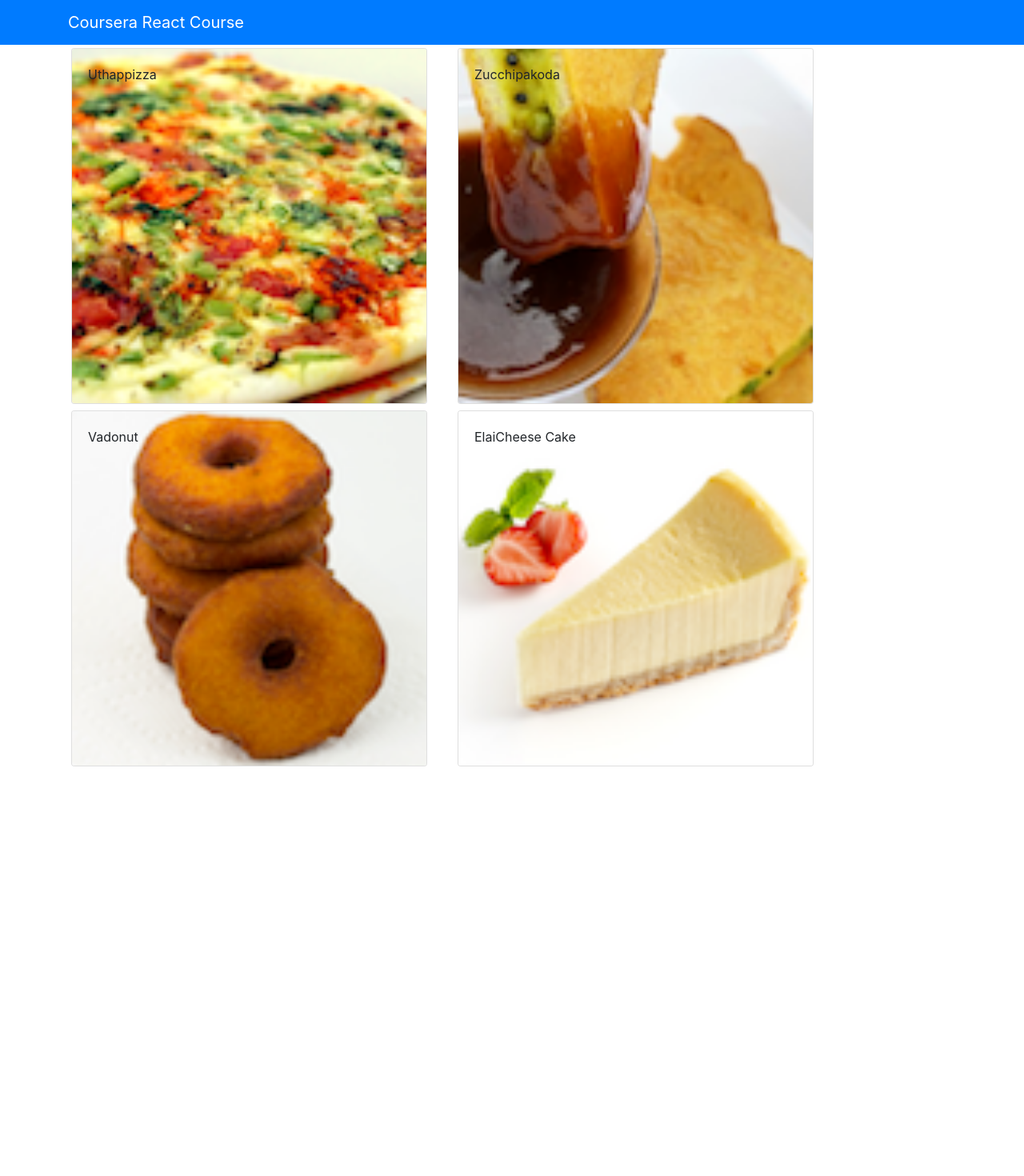
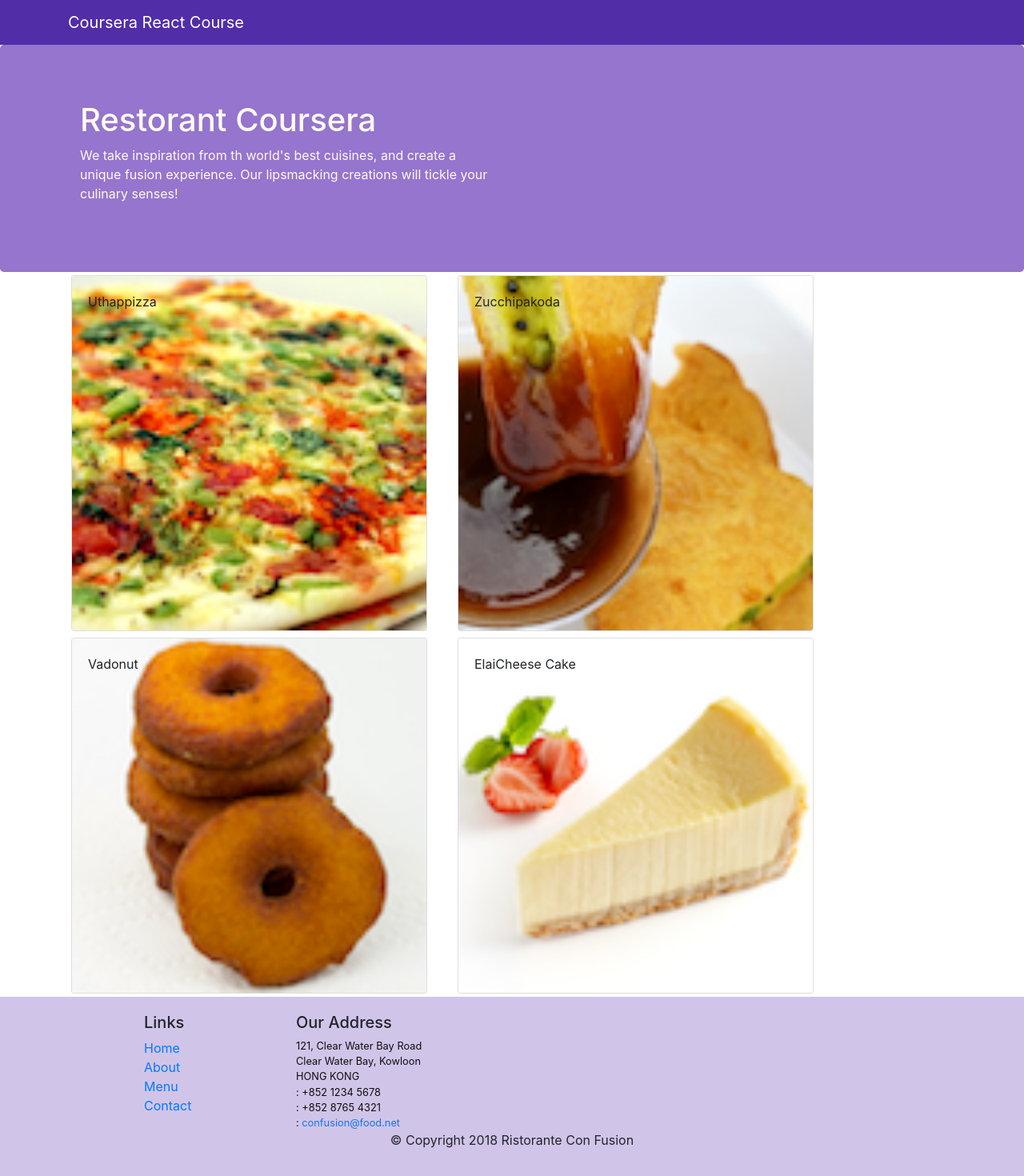
Before and after one commit to ajalvarez89/coursera-react-course, a React (Create React App) app: page / in a window 1280 px wide. Shown: the top 1470 px of the page at 80% size. Before the commit the page ends 962 px from the top, so only its background shows below. Built offline with nearby package versions, Linux system fonts and the light colour scheme; the HTML template or start-up script is replaced by a standard one.

Commit message:
implementing new components

```diff
--- a/src/components/DishdetailComponent.jsx
+++ b/src/components/DishdetailComponent.jsx
@@ -67,9 +67,11 @@
       const dishItem = RenderDish(props);
       const commentItem = RenderComments(props.dish);
       return (
-        <div className="row">
-          {dishItem}
-          {commentItem}
+        <div className="container">
+          <div className="row">
+            {dishItem}
+            {commentItem}
+          </div>
         </div>
       );
     } else {
--- a/src/components/MainComponent.jsx
+++ b/src/components/MainComponent.jsx
@@ -1,6 +1,7 @@
 import React, { Component } from "react";
-import { Navbar, NavbarBrand } from "reactstrap";
 import Menu from "./MenuComponent";
+import Header from "./HeaderComponent";
+import Footer from "./FooterComponent";
 import Dishdetail from "./DishdetailComponent";
 import { DISHES } from "../shared/dishes";
 
@@ -21,18 +22,11 @@
   render() {
     return (
       <div>
-        <Navbar dark color="primary">
-          <div className="container">
-            <NavbarBrand href="/">Coursera React Course</NavbarBrand>
-          </div>
-        </Navbar>
-        <div className="container">
-          <div className="row">
+        <Header />
         <Menu
           dishes={this.state.dishes}
           onClick={(dishId) => this.onDishSelect(dishId)}
         />
-          </div>
         <Dishdetail
           dish={
             this.state.dishes.filter(
@@ -40,7 +34,7 @@
             )[0]
           }
         />
-        </div>
+        <Footer/>
       </div>
     );
   }
```
Lines whose indentation alone changed are shown as unchanged.
